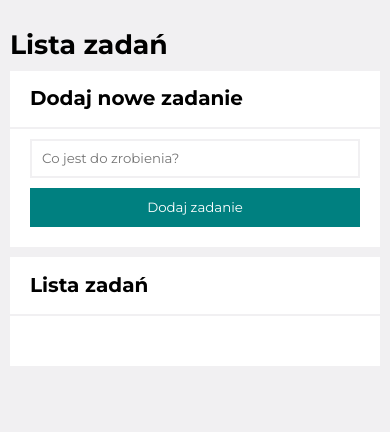
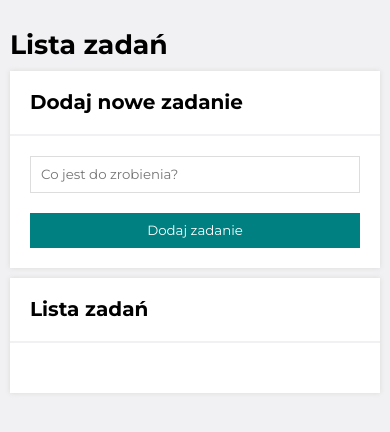
Before and after one commit to patrycja-i-lesniak/to-do-list, a plain HTML site: page index.html in a window 390 px wide. Drawn offline with nearby package versions, Linux system fonts and the light colour scheme.

Commit message:
flex-to grid changed, small bugs removed

```diff
--- a/css/container.css
+++ b/css/container.css
@@ -3,90 +3,96 @@
   grid-auto-rows: minmax(50px, auto);
   grid-row-gap: 2px;
   margin: 10px 10px;
+  box-shadow: 0 0 5px hsl(0, 0%, 86%);
 }
+
+.container__tasksList {
+  display:grid;
+  grid-template-columns: 1fr auto auto;
+  grid-gap:10px;
+  background-color: white;
+}
+@media (max-width: 768px) {
+  .container__taskList {
+    grid-template-columns: 1fr;
+  }
+}
+
 
 .container__item {
   background-color: white;
-  padding: 0 10px;
 }
 
 .container__form {
-  display: flex;
-  flex-direction: row;
-  margin: 10px;
+  display: grid;
+  grid-template-columns: 1fr auto;
+  grid-gap: 20px;
+  margin: 20px;
+
 }
 
 @media (max-width: 768px) {
   .container__form {
-    flex-wrap: wrap;
+    grid-template-columns: 1fr;
   }
 }
 
 .container__headline {
-margin-left:10px;
+  margin: 20px;
 }
 
 .container__input {
-  background-color: white;
   padding: 10px;
-  flex-grow: 1;
-  border: 2px solid rgb(241 240 242);
+  border: 1px solid #ddd;
   color: hsl(0, 0%, 60%);
 }
 
 .container__button {
-  flex-grow: 0;
-  background-color: teal;
+  background: hsl(180, 100%, 25%);
   color: white;
   padding: 10px;
-  margin-left: 15px;
-  border: 2px solid teal;
+  border:none;
+}
+
+@media (max-width: 768px) {
+  .container__button:hover {
+    transition: 1s;
+  transform:scale(1.01);
+  }
 }
 
 .container__button:hover {
-  background-color: hsl(180, 100%, 35%);
-  border: 2px solid hsl(180, 100%, 35%);
+  background: hsl(180, 100%, 35%);
   transition: 1s;
-  transform:scale(1.05);
+  transform:scale(1.01);
 }
 
-@media (max-width: 768px) {
-  .container__button {
-    flex-basis: 100%;
-    margin: 10px 0;
-  }
+.container__button:active {
+  background: hsl(180, 100%, 45%);
 }
 
 .container__tasks {
-  padding: 0px;
-  margin: 5px 5px 20px;
-}
+  padding: 0;
+  margin: 0;
+  list-style:none;
+  display:grid;
+  grid-template-rows: 1fr auto auto;
+  grid-gap: 10px;
 
-.container__tasksList {
-  display:flex;
-  align-items:start;
-  justify-content: space-between;
-  flex-wrap:wrap;
+  align-items:center;
 }
 
 .container__actionButton {
   background-color:transparent;
   color: teal;
   border: none;
-  align-self:center;
-  flex-wrap:wrap
+  padding:10px
 }
 
-.container__actionButton--undone {
-  padding-bottom:20px;
-}
-
-@media (max-width: 768px) {
-  .container__actionButton {
-    flex-direction: column;
-    align-self:center;
-    flex-wrap:wrap;
-  }
+.container__actionButton--grid {
+  display:grid;
+  justify-items: end;
+padding: 10px;
 }
 
 .container__actionButton:hover {
```
